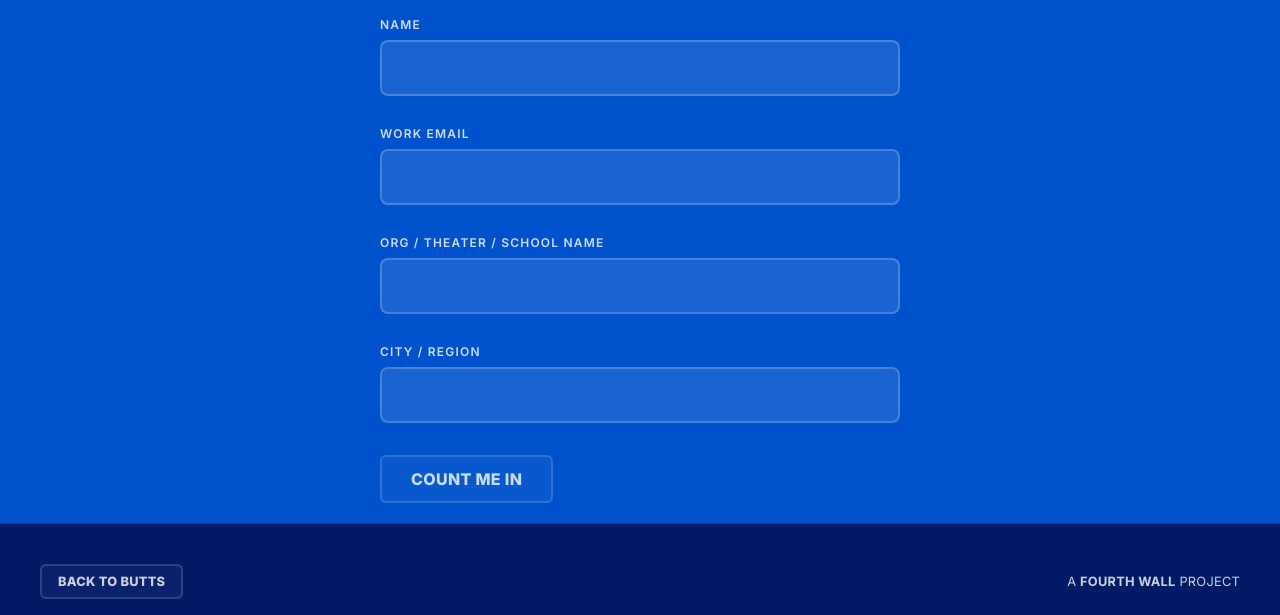
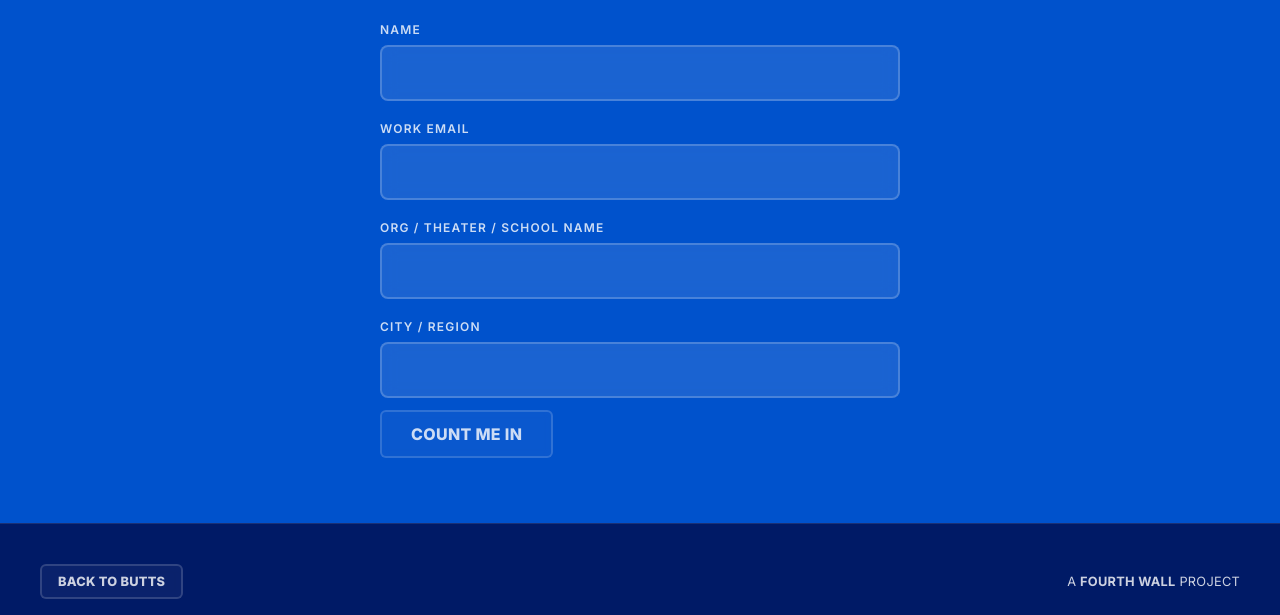
Before and after one commit to msrcreativeprojects/butts-dashboard, a website: page waitlist.html in a window 1280 px wide. Shown: the part 277-892 px from the top of the page. Drawn offline with Linux system fonts and the light colour scheme.

Commit message:
Tighten form spacing and add more space below button with negative margin

```diff
--- a/style.css
+++ b/style.css
@@ -760,7 +760,7 @@
 .native-form-container {
   max-width: 600px;
   margin: 0 auto;
-  padding: 180px 40px 120px 40px;
+  padding: 180px 40px 160px 40px;
 }
 
 .form-header {
@@ -791,7 +791,7 @@
 .native-form {
   display: flex;
   flex-direction: column;
-  gap: 30px;
+  gap: 20px;
 }
 
 .form-group {
@@ -852,7 +852,7 @@
   -webkit-backdrop-filter: blur(4px);
   cursor: pointer;
   font-family: "Inter", -apple-system, system-ui, sans-serif;
-  margin: 2px 0 0 0;
+  margin: -8px 0 0 0;
   width: 33.33%;
   display: block;
 }
```
